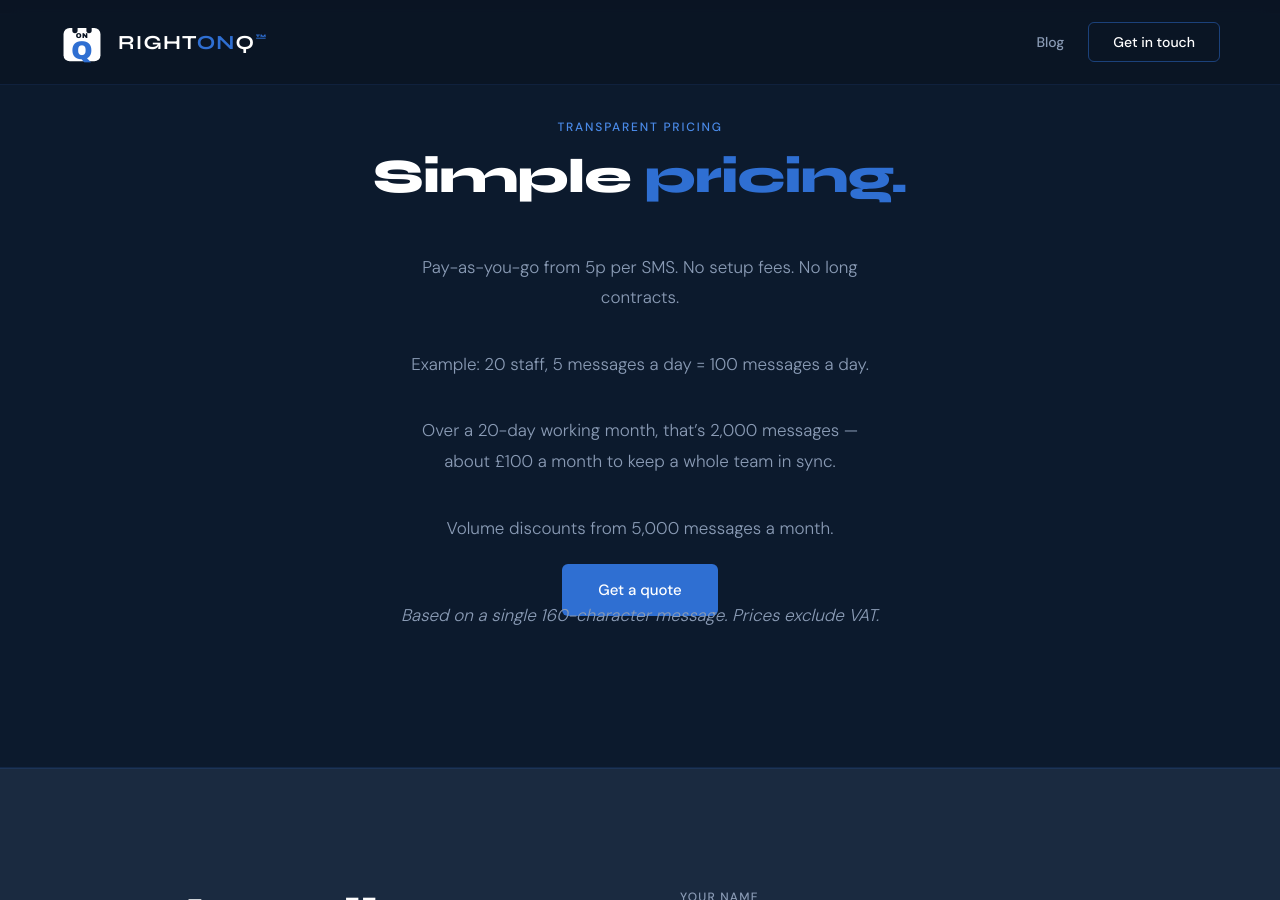
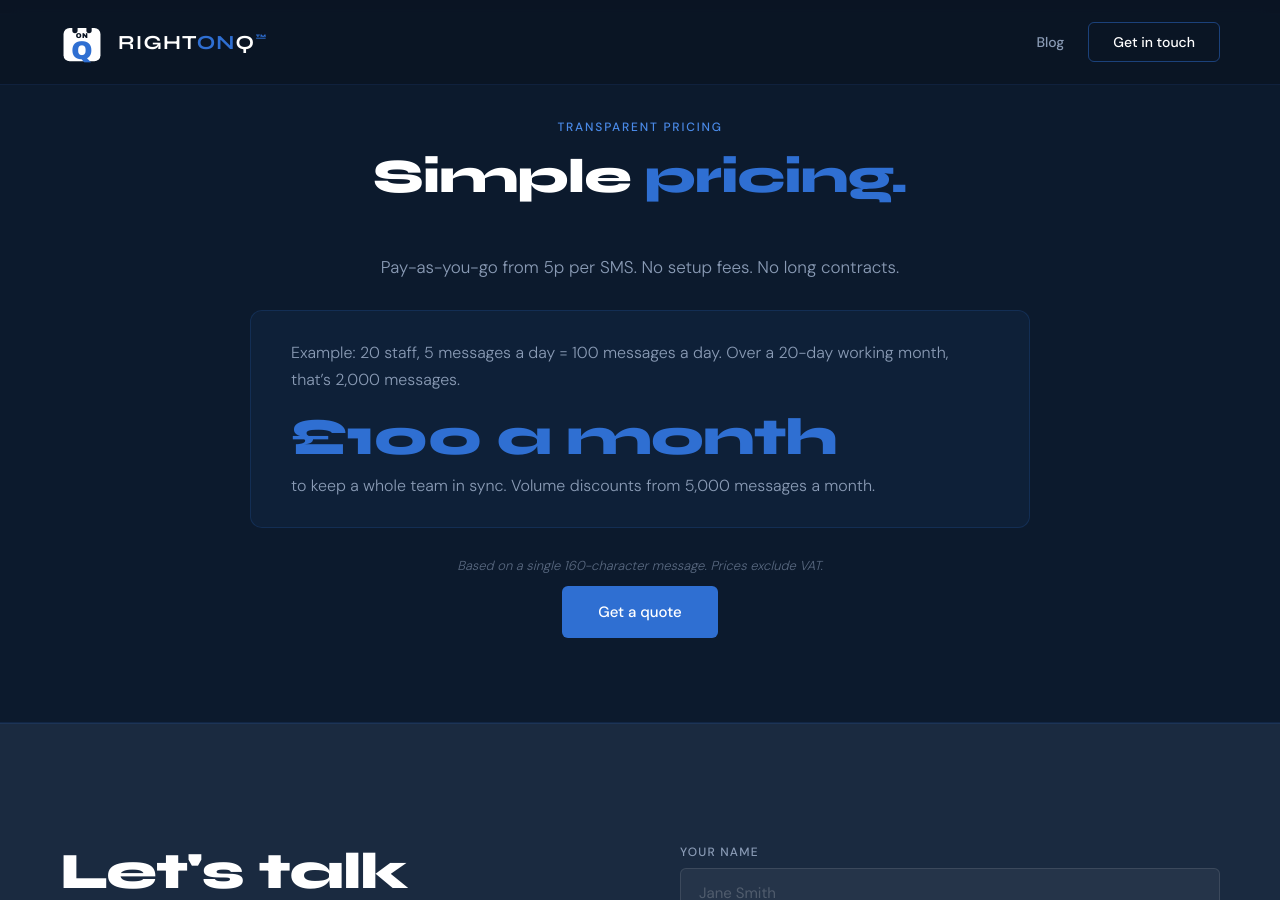
Before and after one commit to rightonq-code/rightonq-code.github.io, a Jekyll site: the page built from index.html, in a window 1280 px wide and 900 px high, scrolled down 3007 px. Built offline with Jekyll 4.4.1, drawn with Linux system fonts in a browser that asks for light colours.

Commit message:
Rebuild pricing section — semantic example card, dominant £100 figure, fine-print footnote, CTA last

```diff
--- a/index.html
+++ b/index.html
@@ -790,8 +790,43 @@ layout: null
     color: var(--grey);
     font-size: 17px;
     line-height: 1.8;
-    max-width: 480px;
-    margin: 0 auto 36px;
+    max-width: 780px;
+    margin: 0 auto 28px;
+  }
+  .pricing-example {
+    background: rgba(47, 111, 210, 0.07);
+    border: 1px solid rgba(47, 111, 210, 0.18);
+    border-radius: 12px;
+    padding: 28px 40px;
+    max-width: 780px;
+    margin: 0 auto 28px;
+    text-align: left;
+  }
+  .pricing-example p {
+    color: var(--grey);
+    font-size: 16px;
+    line-height: 1.7;
+    margin: 0 0 12px;
+  }
+  .pricing-example p:last-child {
+    margin: 0;
+  }
+  .pricing-highlight {
+    font-family: 'Syne', sans-serif;
+    font-weight: 800;
+    font-size: clamp(36px, 5vw, 52px);
+    color: var(--blue);
+    letter-spacing: -0.02em;
+    display: block;
+    margin: 8px 0 4px;
+  }
+  .fine-print {
+    color: rgba(138, 155, 181, 0.6);
+    font-size: 13px;
+    line-height: 1.6;
+    max-width: 780px;
+    margin: 0 auto 24px;
+    font-style: italic;
   }
 
   /* RESPONSIVE ADDITIONS */
@@ -1000,11 +1035,13 @@ layout: null
     <div class="section-tag">Transparent pricing</div>
     <h2 class="section-heading">Simple <em>pricing.</em></h2>
     <p class="pricing-body">Pay-as-you-go from 5p per SMS. No setup fees. No long contracts.</p>
-    <p class="pricing-body">Example: 20 staff, 5 messages a day = 100 messages a day.</p>
-    <p class="pricing-body">Over a 20-day working month, that’s 2,000 messages — about £100 a month to keep a whole team in sync.</p>
-    <p class="pricing-body">Volume discounts from 5,000 messages a month.</p>
+    <div class="pricing-example">
+      <p>Example: 20 staff, 5 messages a day = 100 messages a day. Over a 20-day working month, that’s 2,000 messages.</p>
+      <span class="pricing-highlight">£100 a month</span>
+      <p>to keep a whole team in sync. Volume discounts from 5,000 messages a month.</p>
+    </div>
+    <p class="fine-print">Based on a single 160-character message. Prices exclude VAT.</p>
     <a href="#contact" class="btn-primary">Get a quote</a>
-    <p class="pricing-body"><em>Based on a single 160-character message. Prices exclude VAT.</em></p>
   </div>
 </section>
 
```
